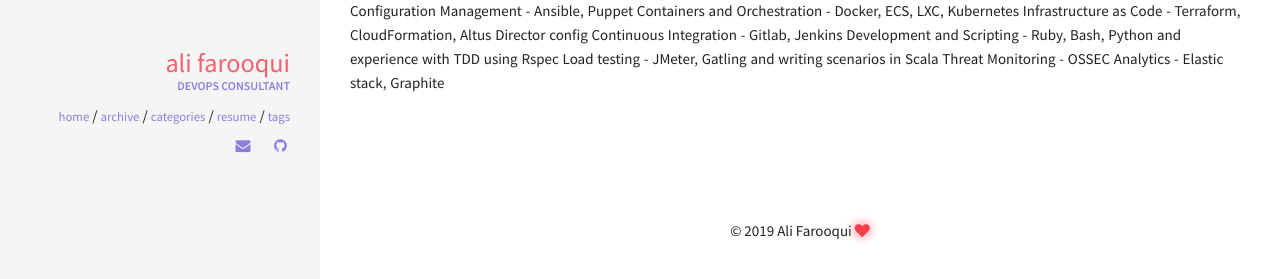
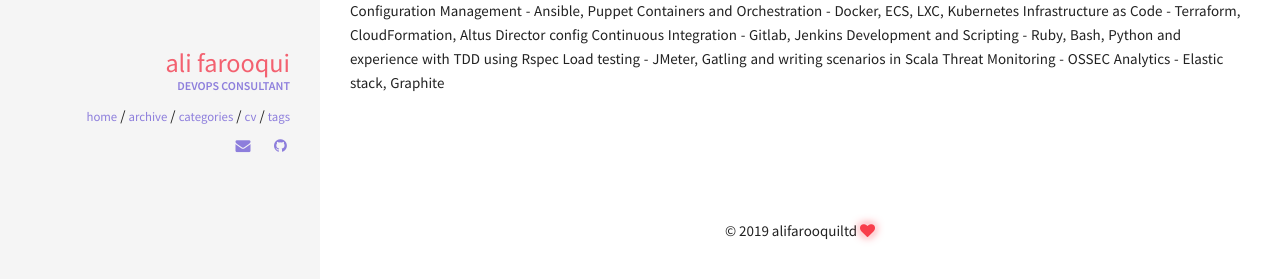
Before and after one commit to alimurtazafarooqui/alifarooqui.github.io, a Jekyll site: the page built from index.html, in a window 1280 px wide. Shown: the part 360-639 px from the top of the page. Built offline with Jekyll 4.4.1, drawn with Linux system fonts in a browser that asks for light colours.

Commit message:
Renaming resume to cv

```diff
--- a/_data/index/career.yml
+++ b/_data/index/career.yml
@@ -4,7 +4,7 @@
   job: Platform Engineer
 
 - name: HMRC Digital Build and Deploy Team
-  link: https://hmrcdigital.blog.gov.uk/about-us/
+  link: https://hmrcdigital.blog.gov.uk/about-us
   date: December 2017 - June 2018
   job: DevOps Engineer
 
--- a/_includes/footer.html
+++ b/_includes/footer.html
@@ -1,3 +1,3 @@
 <footer>
-  &copy; {{ site.time | date: '%Y' }} {{ site.owner.name }}  <i class="fa fa-heart heart-icon"></i>
+  &copy; {{ site.time | date: '%Y' }} alifarooquiltd   <i class="fa fa-heart heart-icon"></i>
 </footer>
--- a/resume.html
+++ b/resume.html
@@ -1,5 +1,5 @@
 ---
-layout: resume
-title: Resume
+layout: cv
+title: CV
 permalink: /resume/
 ---
```
